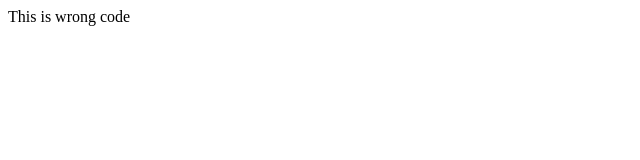
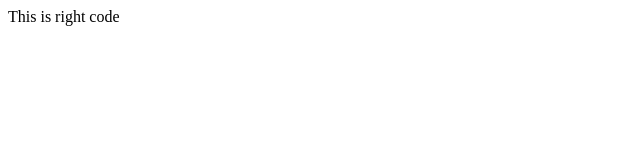
Before and after one commit to khinlei1998/git-training, a plain HTML site: page index.html in a window 1280 px wide. Shown: the full height of the page, 0-640 px from the left. Drawn offline with Linux system fonts and the light colour scheme.

Commit message:
right code

```diff
--- a/index.html
+++ b/index.html
@@ -6,6 +6,6 @@
     <title>development</title>
 </head>
 <body>
-    This is wrong code
+    This is right code
 </body>
 </html>
```
